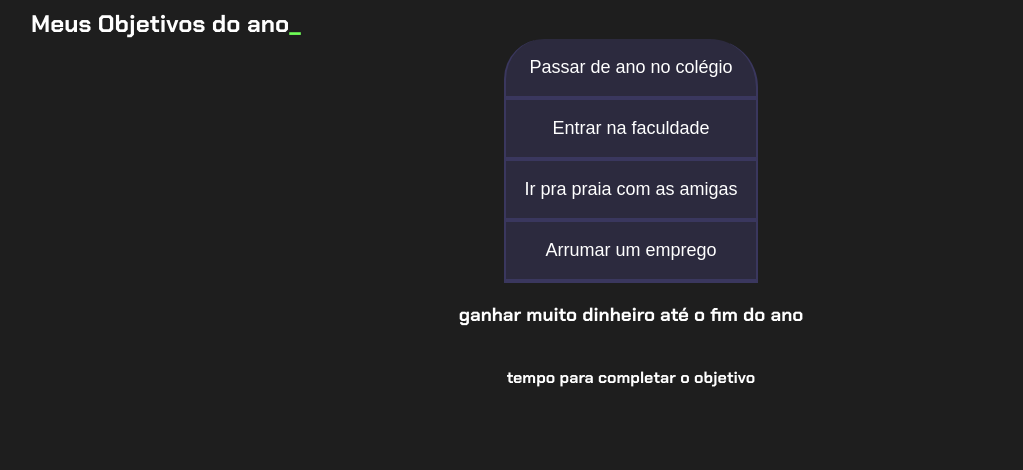
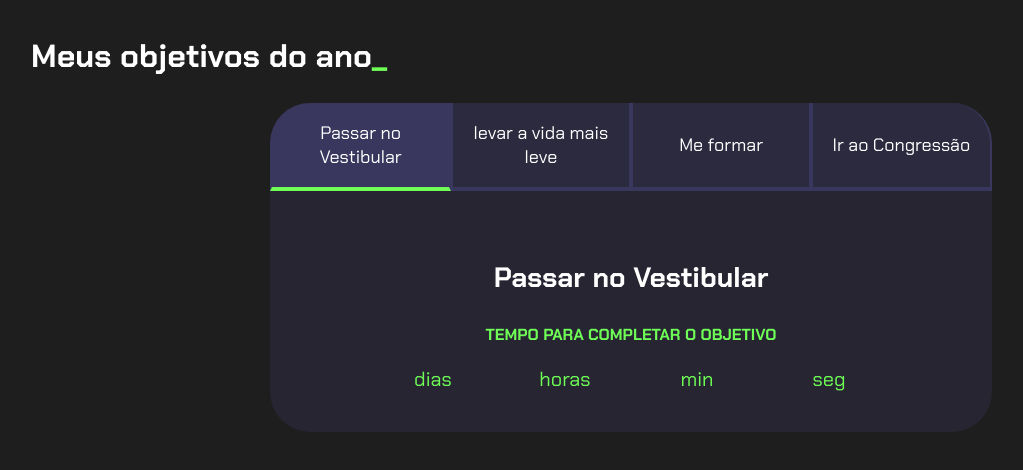
Before and after one commit to sasawendler/samuely-projetodevida, a plain HTML site: page index.html in a window 1280 px wide. Shown: the whole page, without its empty margins (9-1032 px from the left). Drawn offline with Linux system fonts and the light colour scheme.

Commit message:
Pagina js

```diff
--- a/index.html
+++ b/index.html
@@ -1,28 +1,116 @@
 <!DOCTYPE html>
 <html lang="pt-br">
+
 <head>
     <meta charset="UTF-8">
     <meta name="viewport" content="width=device-width, initial-scale=1.0">
-    <title>Projeto de Vida</title>
+    <title>Meus objetivos do ano</title>
     <link rel="stylesheet" href="style.css">
 </head>
+
 <body>
     <section class="conteudo-principal">
-        <h2 class="titulo-pricipal">Meus Objetivos do ano<span>_</span></h2>
+        <h2 class="titulo-principal">Meus objetivos do ano<span>_</span></h2>
         <div class="conteudo">
             <div class="botoes">
-                <button class="botao">Passar de ano no colégio</button>
-                <button class="botao">Entrar na faculdade</button>
-                <button class="botao">Ir pra praia com as amigas</button>
-                <button class="botao">Arrumar um emprego</button>
+                <button class="botao ativo">Passar no Vestibular</button>
+                <button class="botao">levar a vida mais leve </button>
+                <button class="botao">Me formar</button>
+                <button class="botao"> Ir ao Congressão</button>
             </div>
-        </div class="abas-textos">
-          </div class="aba-conteudo-ativo">
-               <h3 class="aba-titulo-principal">ganhar muito dinheiro até o fim do ano</h3>
-               <h4 class="aba-titulo-secundario">tempo para completar o objetivo</h4>
+            <div class="abas-textos">
+                <div class="aba-conteudo ativo">
+                    <h3 class="aba-conteudo-titulo-principal">Passar no Vestibular</h3>
+                    <h4 class="aba-conteudo-titulo-secundario">Tempo para completar o objetivo</h4>
+                    <div class="contador">
+                        <div class="contador-digito">
+                            <p class="contador-digito-numero" id="dias0"></p>
+                            <p class="contador-digito-texto">dias</p>
+                        </div>
+                        <div class="contador-digito">
+                            <p class="contador-digito-numero" id="horas0"></p>
+                            <p class="contador-digito-texto">horas</p>
+                        </div>
+                        <div class="contador-digito">
+                            <p class="contador-digito-numero" id="min0"></p>
+                            <p class="contador-digito-texto">min</p>
+                        </div>
+                        <div class="contador-digito">
+                            <p class="contador-digito-numero" id="seg0"></p>
+                            <p class="contador-digito-texto">seg</p>
+                        </div>
+                    </div>
+                </div>
+                <div class="aba-conteudo">
+                    <h3 class="aba-conteudo-titulo-principal">Levara vida mais leve</h3>
+                    <h4 class="aba-conteudo-titulo-secundario">Tempo para completar o objetivo</h4>
+                    <div class="contador">
+                        <div class="contador-digito">
+                            <p class="contador-digito-numero" id="dias1"></p>
+                            <p class="contador-digito-texto">dias</p>
+                        </div>
+                        <div class="contador-digito">
+                            <p class="contador-digito-numero" id="horas1"></p>
+                            <p class="contador-digito-texto">horas</p>
+                        </div>
+                        <div class="contador-digito">
+                            <p class="contador-digito-numero" id="min1"></p>
+                            <p class="contador-digito-texto">min</p>
+                        </div>
+                        <div class="contador-digito">
+                            <p class="contador-digito-numero" id="seg1"></p>
+                            <p class="contador-digito-texto">seg</p>
+                        </div>
+                    </div>
+                </div>
+                <div class="aba-conteudo">
+                    <h3 class="aba-conteudo-titulo-principal">Me formar </h3>
+                    <h4 class="aba-conteudo-titulo-secundario">Tempo para completar o objetivo</h4>
+                    <div class="contador">
+                        <div class="contador-digito">
+                            <p class="contador-digito-numero" id="dias2"></p>
+                            <p class="contador-digito-texto">dias</p>
+                        </div>
+                        <div class="contador-digito">
+                            <p class="contador-digito-numero" id="horas2"></p>
+                            <p class="contador-digito-texto">horas</p>
+                        </div>
+                        <div class="contador-digito">
+                            <p class="contador-digito-numero" id="min2"></p>
+                            <p class="contador-digito-texto">min</p>
+                        </div>
+                        <div class="contador-digito">
+                            <p class="contador-digito-numero" id="seg2"></p>
+                            <p class="contador-digito-texto">seg</p>
+                        </div>
+                    </div>
+                </div>
+                <div class="aba-conteudo">
+                    <h3 class="aba-conteudo-titulo-principal">Ir ao congressão </h3>
+                    <h4 class="aba-conteudo-titulo-secundario">Tempo para completar o objetivo</h4>
+                    <div class="contador">
+                        <div class="contador-digito">
+                            <p class="contador-digito-numero" id="dias3"></p>
+                            <p class="contador-digito-texto">dias</p>
+                        </div>
+                        <div class="contador-digito">
+                            <p class="contador-digito-numero" id="horas3"></p>
+                            <p class="contador-digito-texto">horas</p>
+                        </div>
+                        <div class="contador-digito">
+                            <p class="contador-digito-numero" id="min3"></p>
+                            <p class="contador-digito-texto">min</p>
+                        </div>
+                        <div class="contador-digito">
+                            <p class="contador-digito-numero" id="seg3"></p>
+                            <p class="contador-digito-texto">seg</p>
+                        </div>
+                    </div>
+                </div>
             </div>
         </div>
-        <div>
     </section>
+    <script src="main.js"></script>
 </body>
+
 </html>
--- /dev/null
+++ b/main.js
@@ -0,0 +1,8 @@
+const botoes = document.querySelectorAll(".botao");
+const textos = document.querySelectorAll(".aba-conteudo");
+
+for(let j = 0; j < botoes.length; j++){
+    botoes[j].onclick = function(){
+
+    }
+}
--- a/style.css
+++ b/style.css
@@ -1,21 +1,22 @@
-@import url('https://fonts.googleapis.com/css2?family=Chakra+Petch:wght@400;700&display=swap&#39');
+@import url('https://fonts.googleapis.com/css2?family=Chakra+Petch:wght@400;700&display=swap');
 
-:root{
-    --cor-de-fundo: #1e1e1e;
-    --verde: #6fff57;
-    --branco: #ffffff;
-    --botao-ativo: #3a375e;
+:root {
+    --cor-de-fundo: #1E1E1E;
+    --verde: #6FFF57;
+    --branco: #FFFFFF;
+    --botao-ativo: #3A375E;
     --botao-inativo: rgba(58, 55, 94, 0.5);
     --texto-fundo: rgba(58, 55, 94, 0.3);
 }
 
-body{
+body {
     background-color: var(--cor-de-fundo);
     color: var(--branco);
     font-family: 'Chakra Petch', sans-serif;
 }
 
-.conteudo-principal{
+
+.conteudo-principal {
     display: flex;
     flex-direction: column;
     justify-content: center;
@@ -25,18 +26,19 @@ body{
     margin: 0 auto;
 }
 
-.titulo-pricipal{
+.titulo-principal {
     text-align: left;
     width: 100%;
-    margin: 0 auto;
+    font-size: 32px;
 }
 
-.titulo-pricipal span{
+.titulo-principal span {
     color: var(--verde);
 }
 
-.botao{
-    font-family: 'Chakara Petch', sans-serif;
+
+.botao {
+    font-family: 'Chakra Petch', sans-serif;
     background-color: var(--botao-inativo);
     color: var(--branco);
     display: flex;
@@ -51,9 +53,76 @@ body{
     border-top: none;
 }
 
-.botao:first-child{
-    border-radius: 40px 48px 0 0;
+.botao:first-child {
+    border-radius: 40px 40px 0 0;
 }
- .botoes{
+
+.botoes {
     display: block;
- }
+}
+
+.botao.ativo{
+    background-color: var(--botao-ativo);
+    border-bottom: 4px solid var(--verde);
+}
+
+.abas-textos{
+    background-color: var(--texto-fundo);
+    padding: 40px;
+    border-radius: 0 0 40px 40px;
+}
+.aba-conteudo.ativo{
+    display:block;
+}
+
+.aba-conteudo{
+    display: none;
+}
+
+.aba-conteudo-titulo-principal{
+    font-size: 28px;
+    text-align: center;
+}
+.aba-conteudo-titulo-secundario{
+    text-align: center;
+    color: var(--verde);
+    text-transform: uppercase;
+}
+
+.contador{
+    display:flex;
+    justify-content: center;
+    flex-wrap: wrap;
+}
+.contador-digito{
+    padding: 0 16px;
+    text-align: center;
+    min-width: 100px;
+}
+
+.contador-digito-numero{
+    font-size: 80px;
+    margin: 0;
+
+}
+
+.contador-digito-texto{
+    color: var(--verde);
+    font-size: 20px;
+    margin: 0;
+
+}
+
+@media screen and (min-width: 768px) {
+    .botoes {
+        display: flex;
+    }
+
+    .botao:first-child {
+        border-radius: 40px 0 0 0;
+    }
+
+    .botao:last-child {
+        border-radius: 0 40px 0 0;
+    }
+}
```
